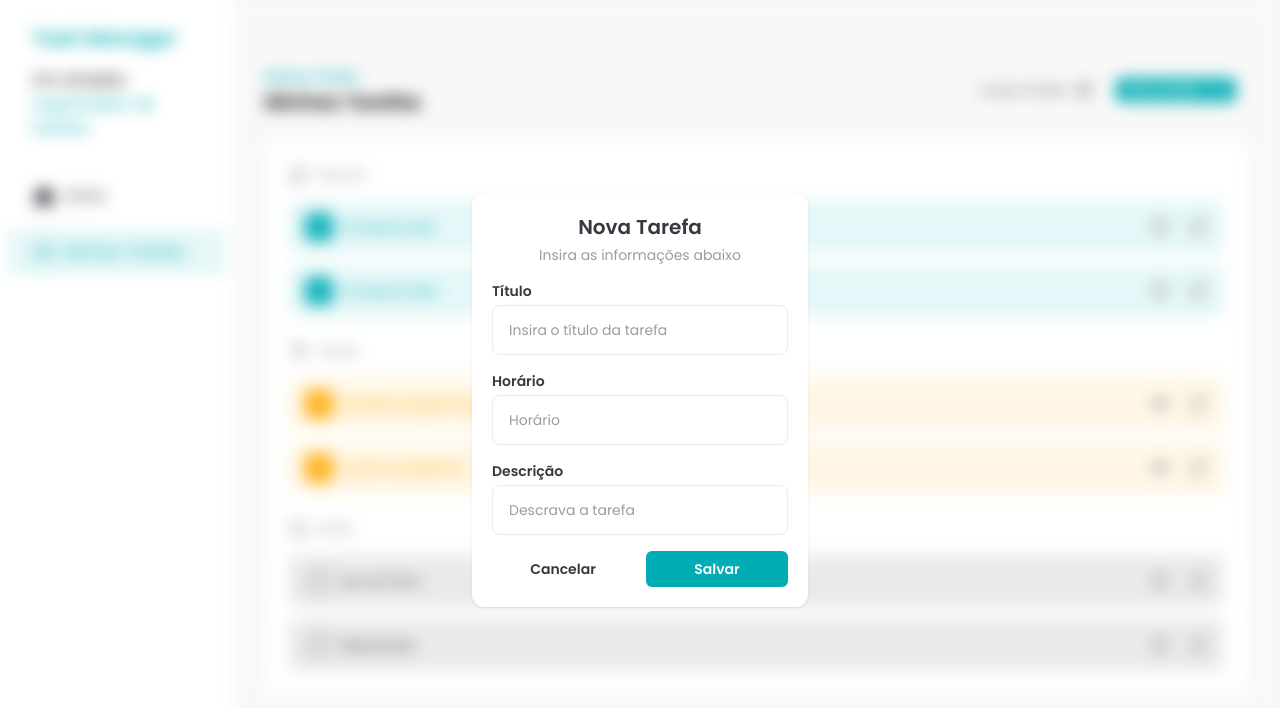
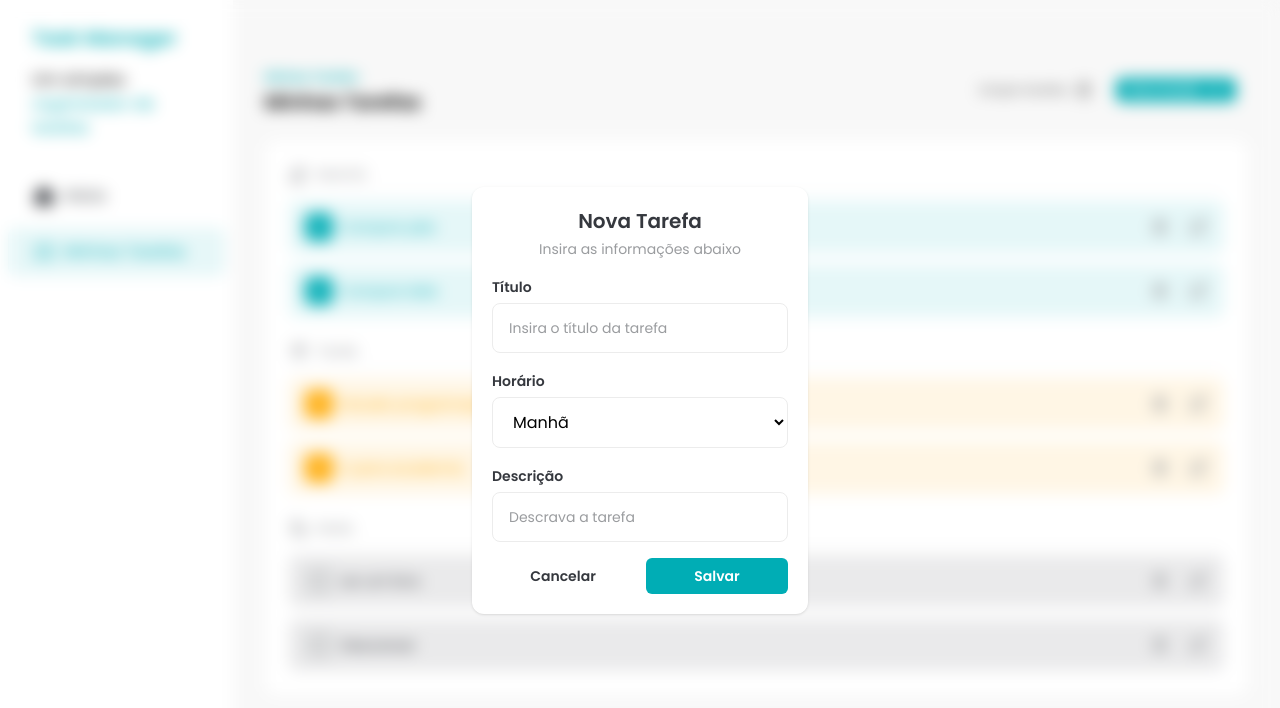
Before and after one commit to fernandoalbuquerqueponte/fsc-task-manager, a React (Vite) app: page / in a window 1280 px wide. Both pictures are taken after a click on the button "Nova tarefa". Shown: the top 708 px of the page. Built offline with nearby package versions, Linux system fonts and the light colour scheme.

Commit message:
feat: add InputLabel component

```diff
--- a/src/components/AddTaskDialog.jsx
+++ b/src/components/AddTaskDialog.jsx
@@ -6,6 +6,7 @@ import { CSSTransition } from "react-transition-group"
 
 import Button from "./Button"
 import Input from "./Input"
+import InputLabel from "./InputLabel"
 
 const AddTaskDialog = ({ isOpen, handleClose }) => {
   const nodeRef = useRef()
@@ -39,7 +40,20 @@ const AddTaskDialog = ({ isOpen, handleClose }) => {
                   label="Título"
                   placeholder="Insira o título da tarefa"
                 />
-                <Input id="period" label="Horário" placeholder="Horário" />
+
+                <div className="flex flex-col gap-1 text-left">
+                  <InputLabel htmlFor="time">Horário</InputLabel>
+                  <select
+                    className="rounded-lg border border-solid border-[#ECECEC] px-4 py-3 outline-[#00ADB5] placeholder:text-sm placeholder:text-[#9A9C9F]"
+                    name=""
+                    id="time"
+                  >
+                    <option value="morning">Manhã</option>
+                    <option value="afternoon">Tarde</option>
+                    <option value="evening">Noite</option>
+                  </select>
+                </div>
+
                 <Input
                   id="description"
                   label="Descrição"
--- a/src/components/Input.jsx
+++ b/src/components/Input.jsx
@@ -1,9 +1,9 @@
+import InputLabel from "./InputLabel"
+
 const Input = ({ label, ...rest }) => {
   return (
     <div className="flex flex-col space-y-1 text-left">
-      <label className="text-sm font-semibold text-[#35383E]" htmlFor={rest.id}>
-        {label}
-      </label>
+      <InputLabel htmlFor={rest.id}>{label}</InputLabel>
       <input
         className="rounded-lg border border-solid border-[#ECECEC] px-4 py-3 outline-[#00ADB5] placeholder:text-sm placeholder:text-[#9A9C9F]"
         type="text"
--- /dev/null
+++ b/src/components/InputLabel.jsx
@@ -0,0 +1,11 @@
+const InputLabel = (props) => {
+  return (
+    <div>
+      <label className="text-sm font-semibold text-[#35383E]" {...props}>
+        {props.children}
+      </label>
+    </div>
+  )
+}
+
+export default InputLabel
```
